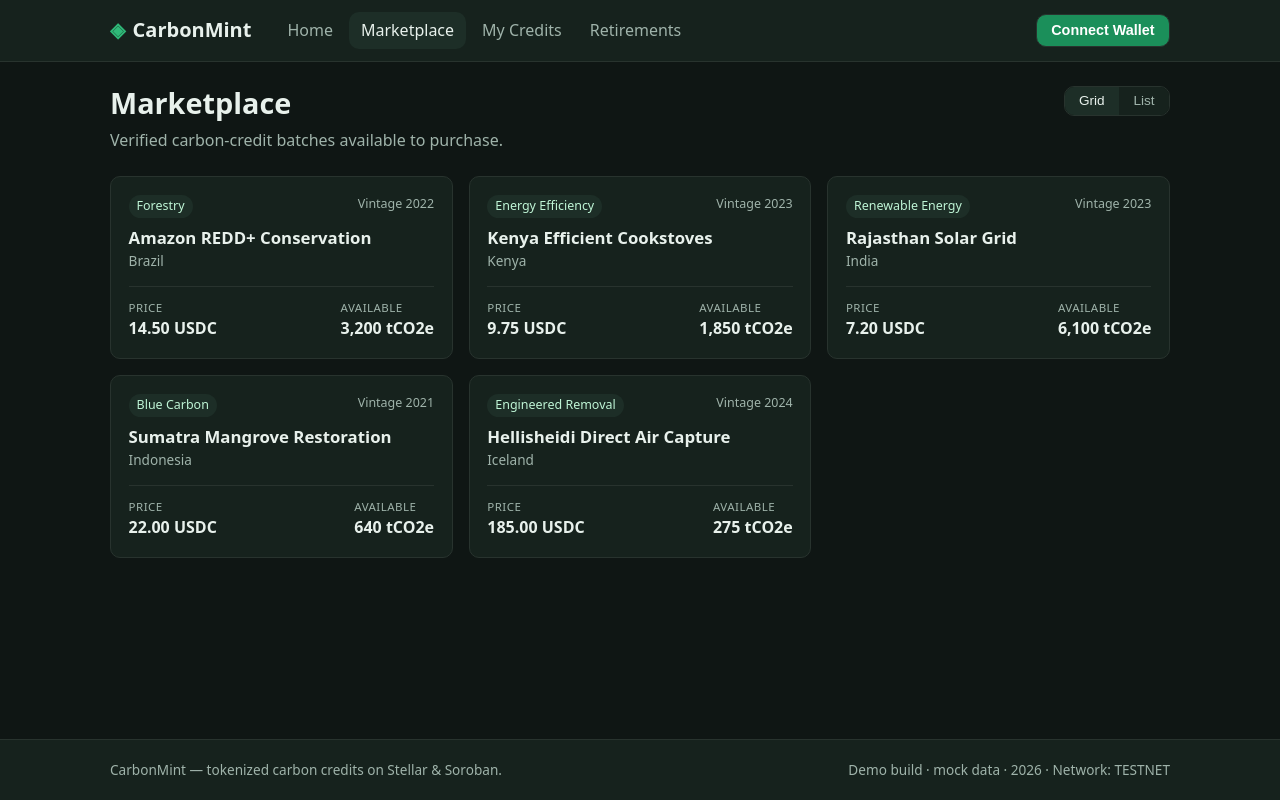
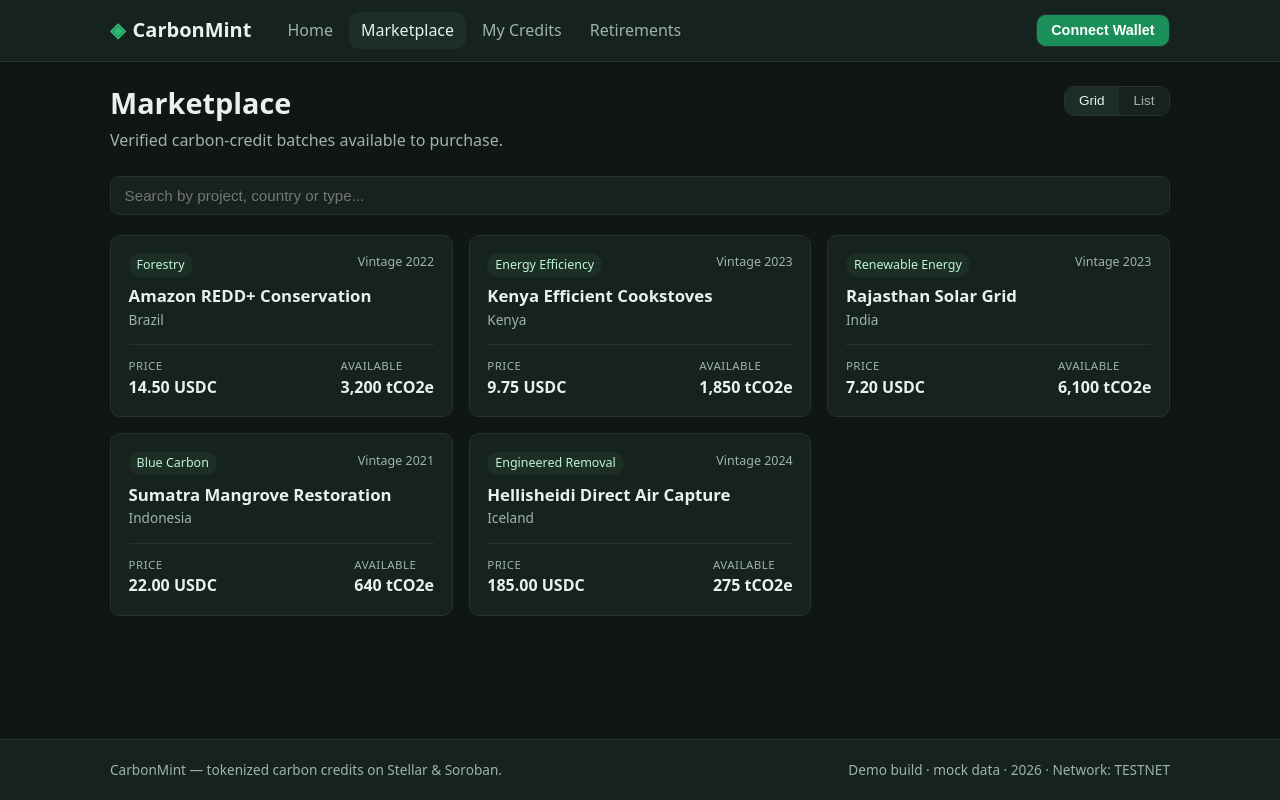
Before and after one commit to Primex-hub/CarbonMint-Frontend, a React (Vite) app: page /marketplace in a window 1280 px wide. Built offline with nearby package versions, Linux system fonts and the light colour scheme.

Commit message:
feat: add search filter to marketplace

```diff
--- a/src/pages/Marketplace.css
+++ b/src/pages/Marketplace.css
@@ -25,6 +25,22 @@
 .view-toggle button.active {
   background: var(--color-surface-2);
   color: var(--color-text);
+}
+
+.marketplace-search {
+  width: 100%;
+  background: var(--color-surface);
+  border: 1px solid var(--color-border);
+  border-radius: var(--radius);
+  color: var(--color-text);
+  padding: 0.6rem 0.85rem;
+  font-size: 0.95rem;
+  margin-bottom: 1.25rem;
+}
+
+.marketplace-search:focus {
+  outline: none;
+  border-color: var(--color-primary-light);
 }
 
 .marketplace-grid {
--- a/src/pages/Marketplace.jsx
+++ b/src/pages/Marketplace.jsx
@@ -1,4 +1,4 @@
-import { useState } from 'react';
+import { useMemo, useState } from 'react';
 import { useMarket } from '../hooks/useMarket.js';
 import BatchCard from '../components/BatchCard.jsx';
 import ListingRow from '../components/ListingRow.jsx';
@@ -14,6 +14,20 @@ import './Marketplace.css';
 export default function Marketplace() {
   const { batches, loading, error, reload } = useMarket();
   const [view, setView] = useState('grid');
+  const [query, setQuery] = useState('');
+
+  const filtered = useMemo(() => {
+    const q = query.trim().toLowerCase();
+    if (!q) return batches;
+    return batches.filter((batch) => {
+      const project = batch.project || {};
+      return (
+        project.name?.toLowerCase().includes(q) ||
+        project.country?.toLowerCase().includes(q) ||
+        project.type?.toLowerCase().includes(q)
+      );
+    });
+  }, [batches, query]);
 
   return (
     <div className="marketplace">
@@ -40,6 +54,16 @@ export default function Marketplace() {
         </div>
       </div>
 
+      {!loading && !error && batches.length > 0 && (
+        <input
+          type="search"
+          className="marketplace-search"
+          placeholder="Search by project, country or type..."
+          value={query}
+          onChange={(e) => setQuery(e.target.value)}
+        />
+      )}
+
       {loading && <Loader label="Loading batches..." />}
       {!loading && error && <ErrorMessage message={error} onRetry={reload} />}
       {!loading && !error && batches.length === 0 && (
@@ -48,16 +72,22 @@ export default function Marketplace() {
           message="Check back soon as new verified projects mint their credits."
         />
       )}
+      {!loading && !error && batches.length > 0 && filtered.length === 0 && (
+        <EmptyState
+          title="No matches"
+          message="No batches match your search. Try a different term."
+        />
+      )}
 
-      {!loading && !error && batches.length > 0 && view === 'grid' && (
+      {!loading && !error && filtered.length > 0 && view === 'grid' && (
         <div className="marketplace-grid">
-          {batches.map((batch) => (
+          {filtered.map((batch) => (
             <BatchCard key={batch.id} batch={batch} />
           ))}
         </div>
       )}
 
-      {!loading && !error && batches.length > 0 && view === 'list' && (
+      {!loading && !error && filtered.length > 0 && view === 'list' && (
         <div className="marketplace-list">
           <div className="listing-header">
             <span>Project</span>
@@ -66,7 +96,7 @@ export default function Marketplace() {
             <span>Available</span>
             <span className="listing-header-price">Price</span>
           </div>
-          {batches.map((batch) => (
+          {filtered.map((batch) => (
             <ListingRow key={batch.id} batch={batch} />
           ))}
         </div>
```
